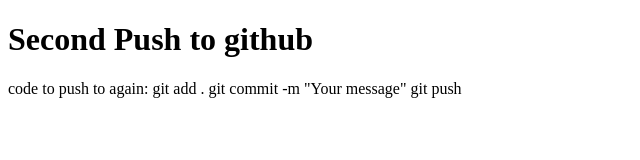
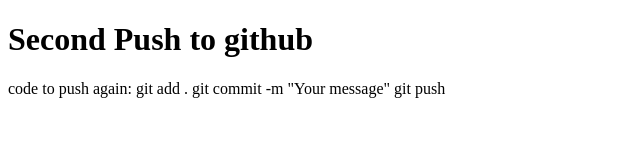
Before and after one commit to spartha343/myFirstRepository, a plain HTML site: page myFile.html in a window 1280 px wide. Shown: the whole page, without its empty margins (0-640 px from the left). Drawn offline with Linux system fonts and the light colour scheme.

Commit message:
My second commit in github

```diff
--- a/myFile.html
+++ b/myFile.html
@@ -9,11 +9,14 @@
 <body>
     <h1>Second Push to github</h1>
     <div>
-        code to push to again:
+        code to push again:
 
         git add .
         git commit -m "Your message"
         git push
+
+        <!-- One can use the code above as many times as he a wants to update this directory again and again.
+        It does not matter wheather he has added some new files or folders in this repository. -->
     </div>
 </body>
 </html>
```
